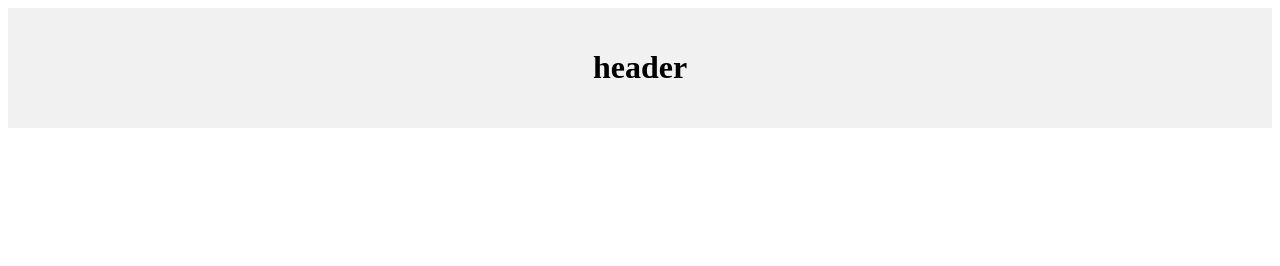
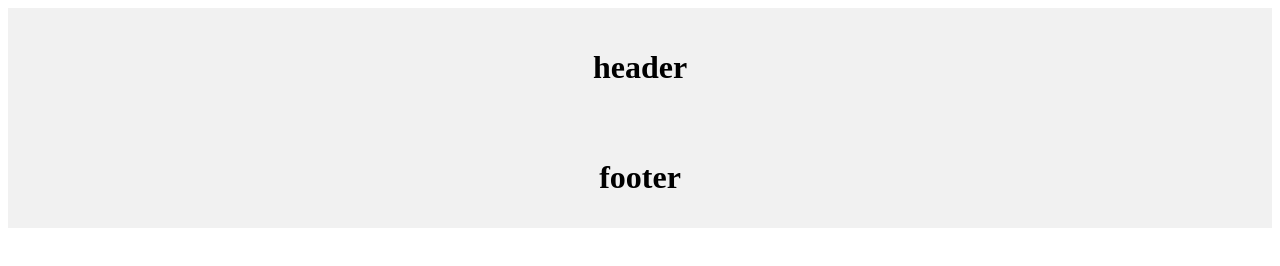
Before and after one commit to arojas1/arojas1.github.io, a plain HTML site: page index.html in a window 1280 px wide. Drawn offline with Linux system fonts and the light colour scheme.

Commit message:
Updated footer

```diff
--- a/index.html
+++ b/index.html
@@ -5,11 +5,23 @@
             text-align: center;
             padding: 20px;
         }
+
+        .footer {
+            background-color: #F1F1F1;
+            text-align: center;
+            padding: 10px;
+        }
     </style>
 </head>
 
 <body>
+
     <div class="header">
         <h1>header</h1>
     </div>
+
+    <div class="footer">
+        <h1>footer</h1>
+    </div>
+
 </body>
```
Lines whose indentation alone changed are shown as unchanged.
